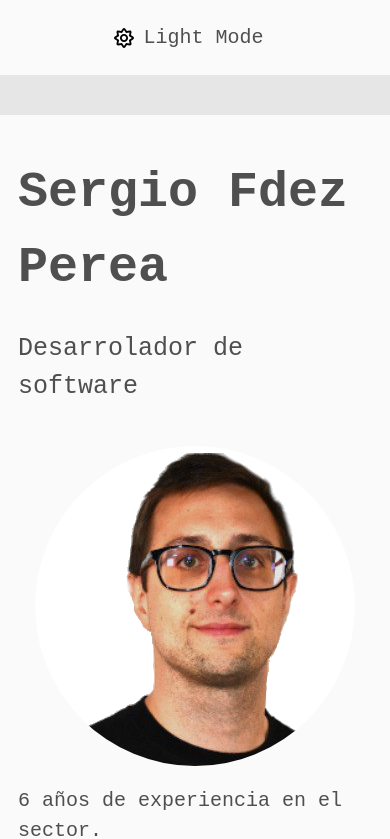
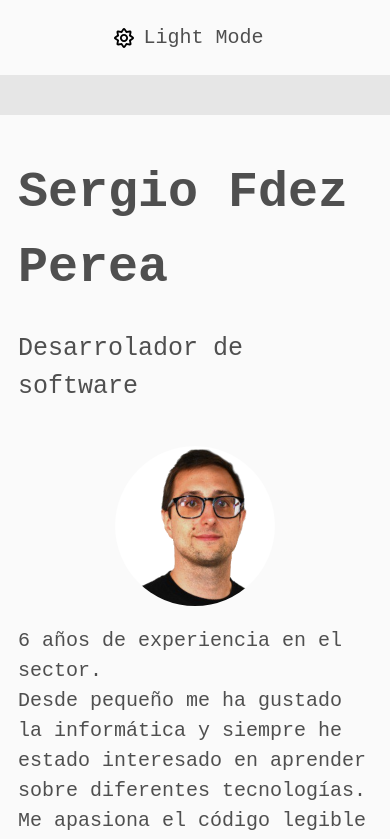
Before and after one commit to sergiofdezperea/simple-portfolio, a React (Vite) app: page / in a window 390 px wide. Shown: the top 839 px of the page. Built offline with nearby package versions, Linux system fonts and the light colour scheme.

Commit message:
Reduce image size on mobile in About.css

```diff
--- a/src/components/About.css
+++ b/src/components/About.css
@@ -3,6 +3,14 @@
   max-width: 320px;
   border-radius: 50%;
   overflow: hidden;
+}
+
+/* Reduce image size on mobile */
+@media (max-width: 425px) {
+  .card__image-profile {
+    min-width: 160px;
+    max-width: 160px;
+  }
 }
 
 .card__name-and-image-container {
```
